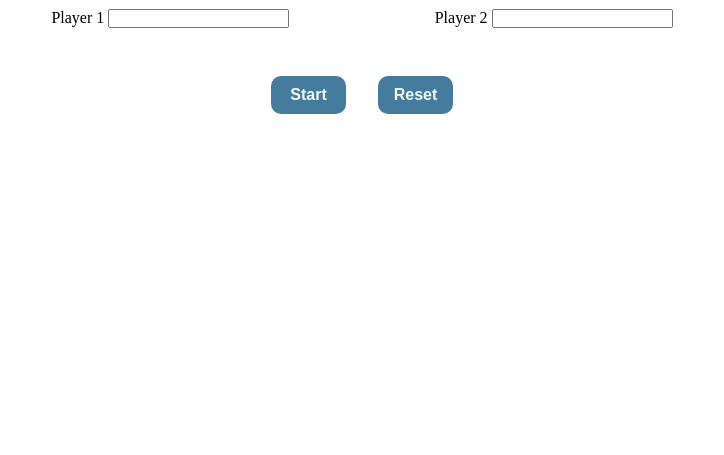
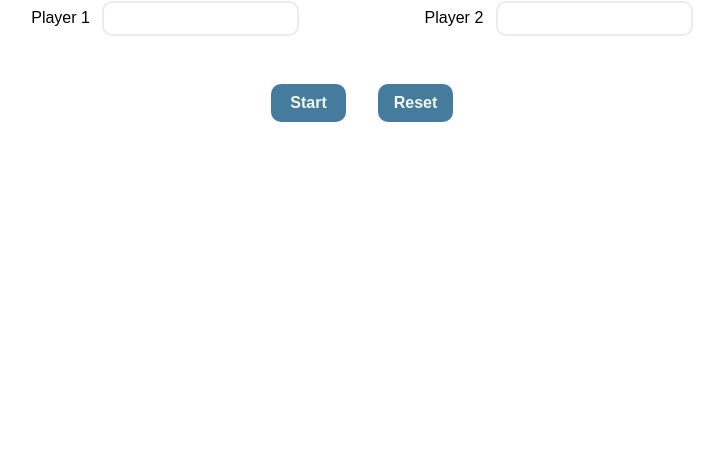
Before and after one commit to quirkyoni/tictactoe, a plain HTML site: page index.html in a window 1280 px wide. Shown: the part 345-800 px from the top of the page, without its empty margins (278-1002 px from the left). Drawn offline with Linux system fonts and the light colour scheme.

Commit message:
Updated font and added styling to input fields

```diff
--- a/index.html
+++ b/index.html
@@ -26,7 +26,7 @@
                 <input type="text" class="form-field-p2">
             </div>
         </form>
-        <div class="display-controller">
+        <div class="buttons">
             <button class="start">Start</button>
             <button class="reset">Reset</button>
         </div>
--- a/style.css
+++ b/style.css
@@ -5,6 +5,7 @@
 }
 
 body {
+    font-family: sans-serif;
     min-height: 100vh;
     display: grid;
     place-items: center;
@@ -24,7 +25,17 @@ body {
     text-align: center;
 }
 
-.display-controller {
+label {
+    margin-right: 0.5rem;
+}
+
+input {
+    border: 2px #e9ecef solid;
+    border-radius: 10px;
+    padding: 0.5rem;
+}
+
+.buttons {
     display: flex;
     justify-content: center;
     align-items: center;
```
